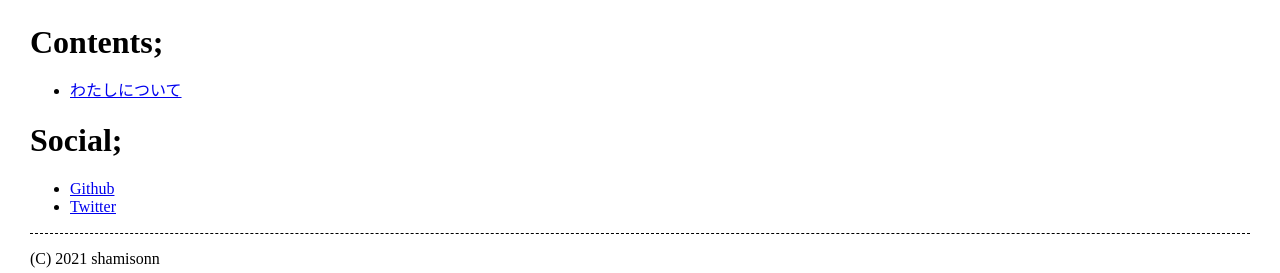
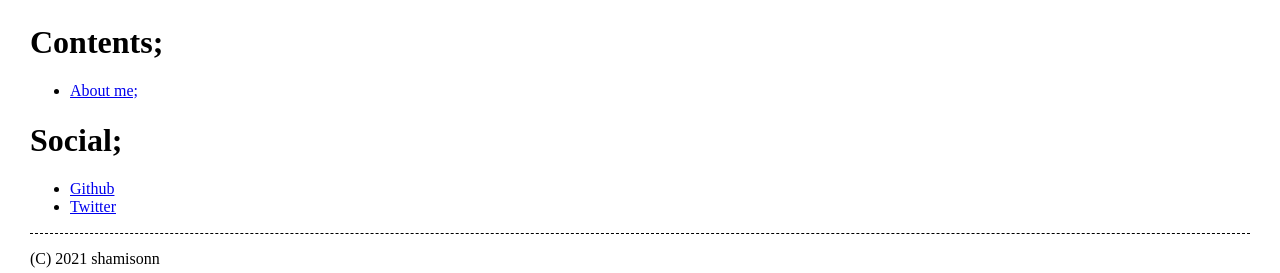
Before and after one commit to shamisonn/shamisonn.github.io, a Jekyll site: the page built from index.html, in a window 1280 px wide. Shown: the part 469-742 px from the top of the page. Built offline with Jekyll 4.4.1, drawn with Linux system fonts in a browser that asks for light colours; nearby versions of some CDN libraries.

Commit message:
Update index.html

```diff
--- a/index.html
+++ b/index.html
@@ -7,7 +7,7 @@ mode: index
 <img src="assets/res/icon.png" alt="icon" class="icon" />
 <h1>Contents;</h1>
 <ul>
-  <li><a href="/about">わたしについて</a></li>
+  <li><a href="/about">About me;</a></li>
 </ul>
 <h1>Social;</h1>
 <ul>
```
